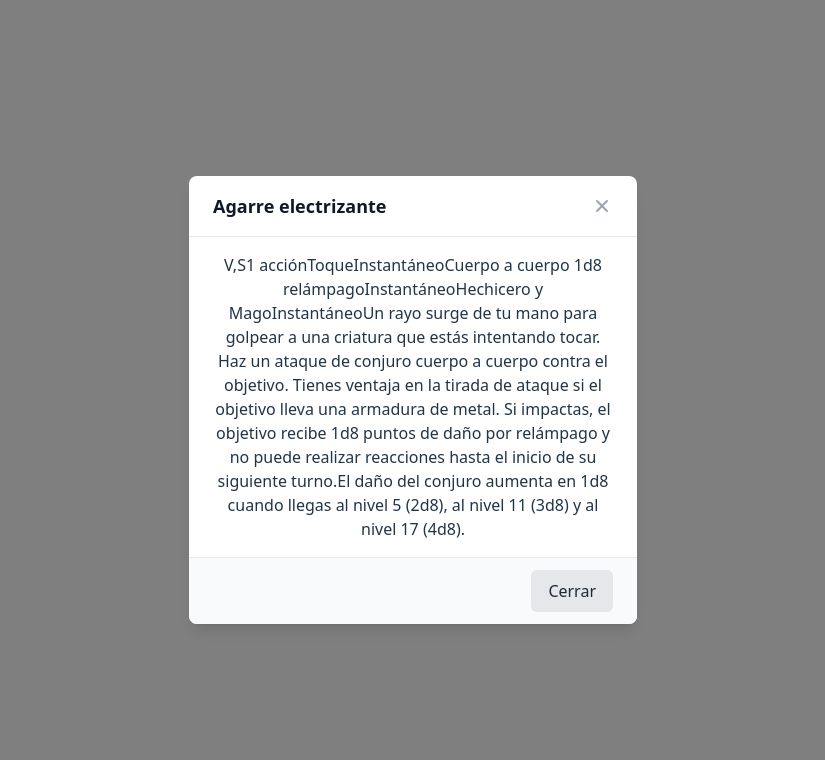
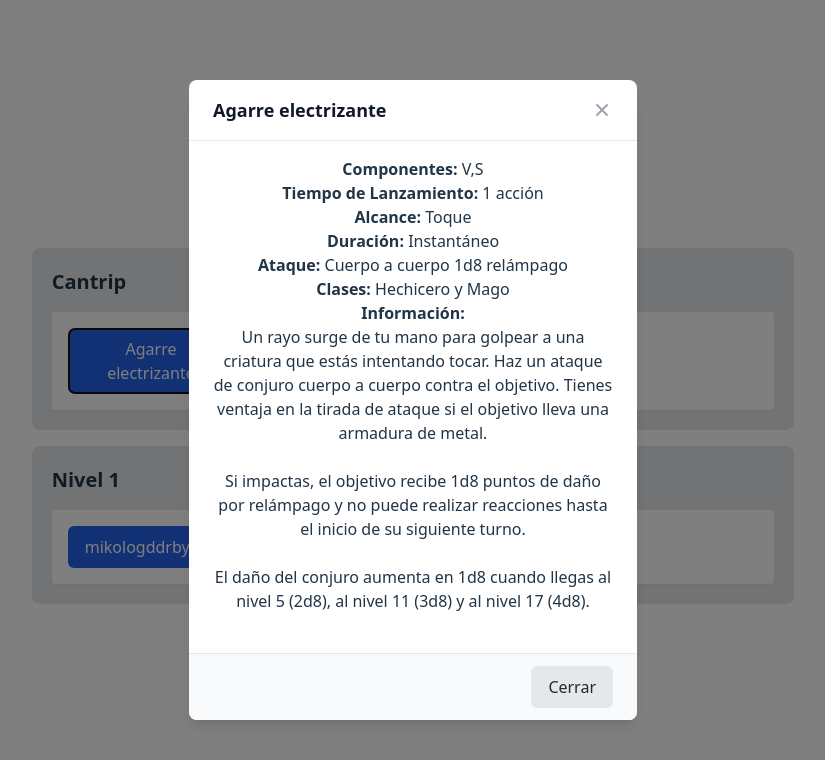
Before and after one commit to Raquel-MJL/Raquel-MJL.github.io, a React (Vite) app: page / in a window 1280 px wide. Both pictures are taken after a click on the button "Agarre electrizante". Shown: the top 760 px of the page, without its empty margins (227-1052 px from the left). Built offline with nearby package versions, Linux system fonts and the light colour scheme.

Commit message:
renderizadoDinamicoBotones

```diff
--- a/src/App.jsx
+++ b/src/App.jsx
@@ -1,36 +1,27 @@
-import { useState } from 'react'
-import './App.css'
+import { useState } from 'react';
+import './App.css';
 import React from 'react';
-import {Section} from './sections/section'
-import {Hechizos} from './data/sectionData'
+import {Section} from './sections/section';
+import {Hechizos} from './data/sectionData';
 
 function App() {
   const [count, setCount] = useState(0)
 
   return (
     <>
-
-      <div>
-      <div className="grid grid-cols-1 md:grid-cols-2 lg:grid-cols-3 gap-4">
-      </div>
+      <div className="container mx-auto px-4 py-8">
+        <h1 className="text-3xl font-bold text-center mb-8">Conjuros de D&D</h1>
 
         <div className="section-container">
-        {/* Renderizado dinámico */}
           {Hechizos.map((sectionData) => (
             <Section
               key={sectionData.id}
               title={sectionData.nivel}
+              conjuros={sectionData.conjuros}
             />
           ))}
         </div>
-
-
-
-
       </div>
-
-
-
     </>
   )
 }
--- a/src/components/button/button.jsx
+++ b/src/components/button/button.jsx
@@ -1,3 +1,4 @@
+import {React} from 'react';
 import { useState, useRef } from 'react';
 
 const ModalButton = ({
@@ -37,10 +38,10 @@ const ModalButton = ({
       {isModalOpen && (
         <div
           className="fixed inset-0 bg-black bg-opacity-50 flex items-center justify-center p-4 z-50"
-          onClick={handleOverlayClick} // Añadido aquí
+          onClick={handleOverlayClick}
         >
           <div
-            ref={modalRef} // Añadida referencia aquí
+            ref={modalRef}
             className="bg-white rounded-lg shadow-lg w-full max-w-md mx-auto overflow-hidden"
           >
             {/* Modal header */}
--- a/src/data/sectionData.js
+++ b/src/data/sectionData.js
@@ -1,16 +1,49 @@
 
 export const Hechizos = [
 
-    {id: 1,
-    nivel:"Cantrip",
-    conjuros:[
-        {texto: "Agarre electrizante", componentes: "V,S" , tiempoDeLanzamiento: "1 acción", alcance: "Toque", duracion: "Instantáneo", ataque: "Cuerpo a cuerpo 1d8 relámpago", clases: "Hechicero y Mago", informacion: "Un rayo surge de tu mano para golpear a una criatura que estás intentando tocar. Haz un ataque de conjuro cuerpo a cuerpo contra el objetivo. Tienes ventaja en la tirada de ataque si el objetivo lleva una armadura de metal. Si impactas, el objetivo recibe 1d8 puntos de daño por relámpago y no puede realizar reacciones hasta el inicio de su siguiente turno.El daño del conjuro aumenta en 1d8 cuando llegas al nivel 5 (2d8), al nivel 11 (3d8) y al nivel 17 (4d8)." },
+    {
+        id: 1,
+        nivel: "Cantrip",
+        conjuros: [
+            {
+                texto: "Agarre electrizante",
+                componentes: "V,S",
+                tiempoDeLanzamiento: "1 acción",
+                alcance: "Toque",
+                duracion: "Instantáneo",
+                ataque: "Cuerpo a cuerpo 1d8 relámpago",
+                clases: "Hechicero y Mago",
+                informacion: "Un rayo surge de tu mano para golpear a una criatura que estás intentando tocar. Haz un ataque de conjuro cuerpo a cuerpo contra el objetivo. Tienes ventaja en la tirada de ataque si el objetivo lleva una armadura de metal. \nSi impactas, el objetivo recibe 1d8 puntos de daño por relámpago y no puede realizar reacciones hasta el inicio de su siguiente turno.\nEl daño del conjuro aumenta en 1d8 cuando llegas al nivel 5 (2d8), al nivel 11 (3d8) y al nivel 17 (4d8)."
+            },
+            {
+                texto: "mimimimimimi",
+                componentes: "V,S",
+                tiempoDeLanzamiento: "1 acción",
+                alcance: "Toque",
+                duracion: "Instantáneo",
+                ataque: "Cuerpo a cuerpo 1d8 relámpago",
+                clases: "Hechicero y Mago",
+                informacion: "Un rayo surge de tu mano para golpear a una criatura que estás intentando tocar. Haz un ataque de conjuro cuerpo a cuerpo contra el objetivo. Tienes ventaja en la tirada de ataque si el objetivo lleva una armadura de metal. Si impactas, el objetivo recibe 1d8 puntos de daño por relámpago y no puede realizar reacciones hasta el inicio de su siguiente turno.El daño del conjuro aumenta en 1d8 cuando llegas al nivel 5 (2d8), al nivel 11 (3d8) y al nivel 17 (4d8)."
+            },
         ],
     },
 
-    {   id:2,
-        nivel:"Nivel 1",
-        conjuros:[],
+    {
+        id: 2,
+        nivel: "Nivel 1",
+        conjuros: [
+
+            {
+                texto: "mikologddrby",
+                componentes: "V,S",
+                tiempoDeLanzamiento: "1 acción",
+                alcance: "Toque",
+                duracion: "Instantáneo",
+                ataque: "Cuerpo a cuerpo 1d8 relámpago",
+                clases: "Hechicero y Mago",
+                informacion: "Un rayo surge de tu mano para golpear a una criatura que estás intentando tocar. Haz un ataque de conjuro cuerpo a cuerpo contra el objetivo. Tienes ventaja en la tirada de ataque si el objetivo lleva una armadura de metal. Si impactas, el objetivo recibe 1d8 puntos de daño por relámpago y no puede realizar reacciones hasta el inicio de su siguiente turno.El daño del conjuro aumenta en 1d8 cuando llegas al nivel 5 (2d8), al nivel 11 (3d8) y al nivel 17 (4d8)."
+            },
+        ],
     },
 
 
@@ -18,4 +51,7 @@ export const Hechizos = [
 
 
 
+
+
+
 ];
--- a/src/sections/section.jsx
+++ b/src/sections/section.jsx
@@ -1,18 +1,46 @@
-import { ModalButton } from '../components/button/button'
-import {botonesInfo} from '../data/buttonData'
-
-const Section = ({title}) => {
-    return (
-        <section className="w-[95%] mx-auto bg-gray-200 rounded-lg p-5 my-4 ">
-             <h2 className="text-xl font-bold text-left mb-4">{title}</h2>
-             <div className="bg-white rounded p-4 shadow-sm">
-             <ModalButton title={botonesInfo[0].texto} modalContent={(botonesInfo[0].componentes)+(botonesInfo[0].tiempoDeLanzamiento)+(botonesInfo[0].alcance)+(botonesInfo[0].duracion)+(botonesInfo[0].ataque)+(botonesInfo[0].duracion)+(botonesInfo[0].clases)+(botonesInfo[0].duracion)+(botonesInfo[0].informacion)}>
-            </ModalButton>
+import { ModalButton } from '../components/button/button';
+import {React} from 'react';
 
 
+const Section = ({ title, conjuros = [] }) => {
+    return (
+        <section className="w-[95%] mx-auto bg-gray-200 rounded-lg p-5 my-4">
+            <h2 className="text-xl font-bold text-left mb-4">{title}</h2>
+            <div className="bg-white rounded p-4 shadow-sm">
+                {conjuros.length > 0 ? (
+                    <div className="grid grid-cols-1 sm:grid-cols-2 md:grid-cols-3 lg:grid-cols-4 gap-2">
+                        {conjuros.map((conjuro, index) => (
+                            <ModalButton
+                                key={index}
+                                title={conjuro.texto}
+                                modalContent={
+                                    <>
+                                    <p><strong>Componentes:</strong> {conjuro.componentes}</p>
+                                    <p><strong>Tiempo de Lanzamiento:</strong> {conjuro.tiempoDeLanzamiento}</p>
+                                    <p><strong>Alcance:</strong> {conjuro.alcance}</p>
+                                    <p><strong>Duración:</strong> {conjuro.duracion}</p>
+                                    <p><strong>Ataque:</strong> {conjuro.ataque}</p>
+                                    <p><strong>Clases:</strong> {conjuro.clases}</p>
+                                    <div> {/*Para añadir saltos de línea en el contenido largo - Información*/}
+                                        <strong>Información:</strong>
+                                        {conjuro.informacion.split('\n').map((line, index) => (
+                                            <>
+                                                <p key={index}>{line}</p>
+                                                <br /> {/* Deja una línea en blanco entre párrafos */}
+                                            </>
+                                        ))}
+                                    </div>
+                                    </>
+                                }
+                            />
+                        ))}
+                    </div>
+                ) : (
+                    <p className="text-gray-500 italic">No hay conjuros disponibles para este nivel.</p>
+                )}
             </div>
         </section>
     );
 };
 
-export {Section}
+export { Section }
```
Lines whose indentation alone changed are shown as unchanged.
